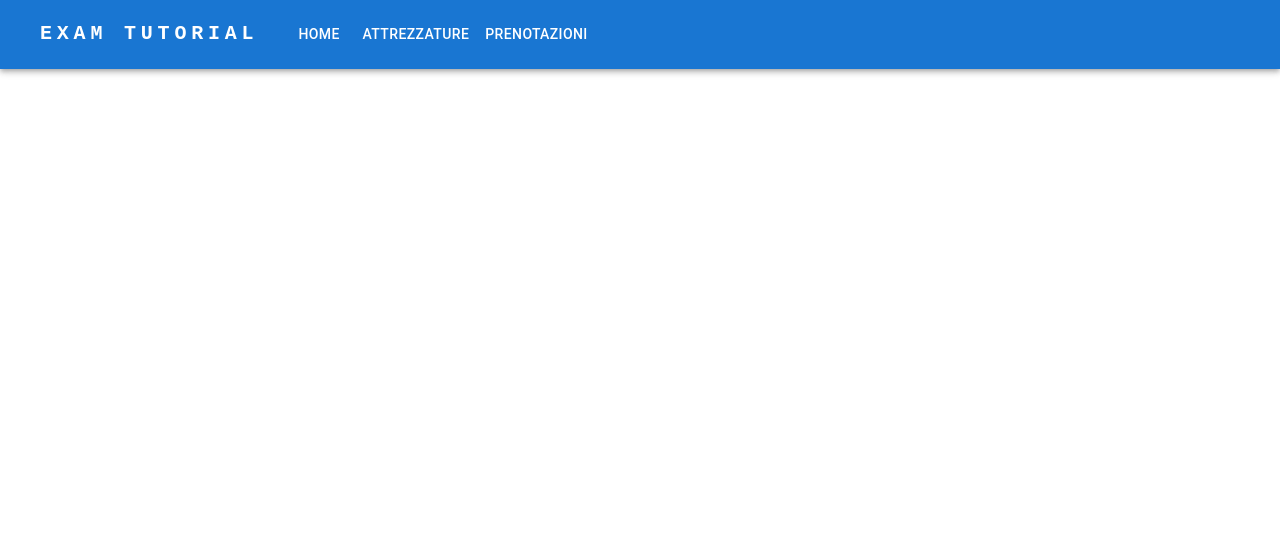
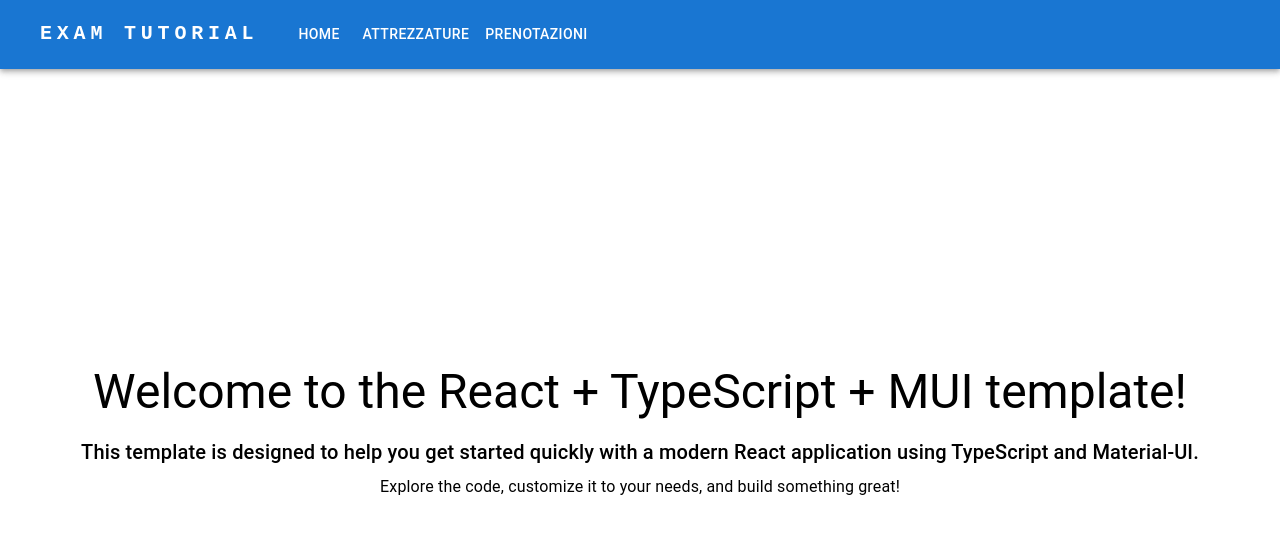
Before and after one commit to S73F/React-Tutorial, a React (Vite) app: page / in a window 1280 px wide. Shown: the top 534 px of the page. Built offline with nearby package versions, Linux system fonts and the light colour scheme; some icons are missing.

Commit message:
changed layout

```diff
--- a/src/component/Layout.tsx
+++ b/src/component/Layout.tsx
@@ -1,11 +1,21 @@
 import { Outlet } from "react-router";
 import Navbar from "./Navbar";
+import { Box } from "@mui/material";
 
 export const Layout = () => {
   return (
     <>
       <Navbar />
-      <Outlet />
+      <Box
+        height={{
+          xs: "calc(100vh - 56px)",
+          sm: "calc(100vh - 64px)",
+          md: "calc(100vh - 68.5px)",
+        }}
+        padding={3}
+      >
+        <Outlet />
+      </Box>
     </>
   );
 };
--- a/src/routes/Home.tsx
+++ b/src/routes/Home.tsx
@@ -1,15 +1,18 @@
-import { Stack } from "@mui/material";
+import { Stack, Typography } from "@mui/material";
 
 export const Home = () => {
   return (
-    <Stack
-      justifyContent="center"
-      alignItems="center"
-      height={{
-        xs: "calc(100vh - 56px)",
-        sm: "calc(100vh - 64px)",
-        md: "calc(100vh - 68.5px)",
-      }}
-    ></Stack>
+    <Stack justifyContent={"center"} textAlign={"center"} height={"100%"}>
+      <Typography variant="h3" component="h1" gutterBottom>
+        Welcome to the React + TypeScript + MUI template!
+      </Typography>
+      <Typography variant="h6" component="p" gutterBottom>
+        This template is designed to help you get started quickly with a modern
+        React application using TypeScript and Material-UI.
+      </Typography>
+      <Typography variant="body1" component="p" gutterBottom>
+        Explore the code, customize it to your needs, and build something great!
+      </Typography>
+    </Stack>
   );
 };
```
